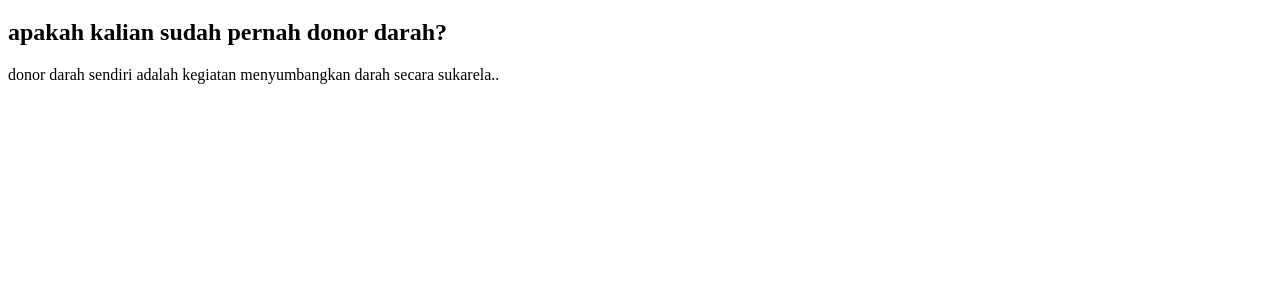
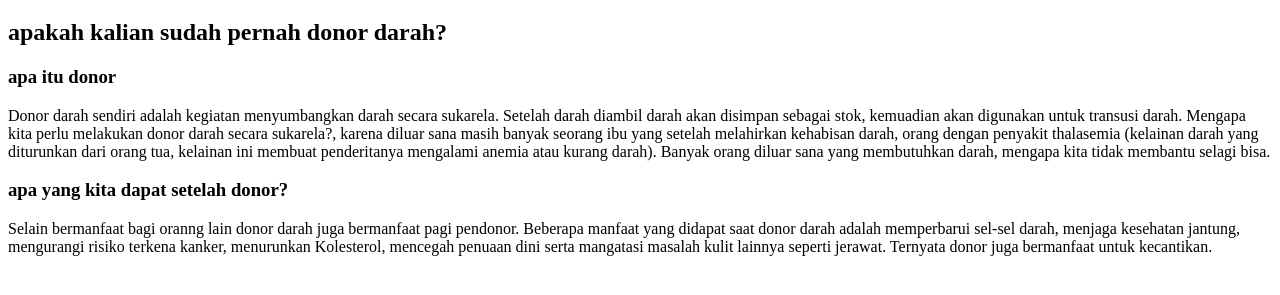
Before and after one commit to shalsabilla04/shalsabilla, a plain HTML site: page index.html in a window 1280 px wide. Shown: the part 61-356 px from the top of the page. Drawn offline with Linux system fonts and the light colour scheme.

Commit message:
Update index.html

```diff
--- a/index.html
+++ b/index.html
@@ -7,7 +7,10 @@
 
 <h1>Donor Darah Saat Pandemi</h1>
 <h2>apakah kalian sudah pernah donor darah?</h2>
-<p>donor darah sendiri adalah kegiatan menyumbangkan darah secara sukarela..</p>
-
+  <h3>apa itu donor</h3>
+<p>Donor darah sendiri adalah kegiatan menyumbangkan darah secara sukarela. Setelah darah diambil darah akan disimpan sebagai stok, kemuadian akan digunakan untuk transusi darah. Mengapa kita perlu melakukan donor darah secara sukarela?, karena diluar sana masih banyak seorang ibu yang setelah melahirkan kehabisan darah, orang dengan penyakit thalasemia (kelainan darah yang diturunkan dari orang tua, kelainan ini membuat penderitanya mengalami anemia atau kurang darah). Banyak orang diluar sana yang membutuhkan darah, mengapa kita tidak membantu selagi bisa. </p>
+<h3>apa yang kita dapat setelah donor?</h3>
+  <p>Selain bermanfaat bagi oranng lain donor darah juga bermanfaat pagi pendonor. Beberapa manfaat yang didapat saat donor darah adalah  memperbarui sel-sel darah, menjaga kesehatan jantung, mengurangi risiko terkena kanker, menurunkan Kolesterol, mencegah penuaan dini serta mangatasi masalah kulit lainnya seperti jerawat. Ternyata donor juga bermanfaat untuk kecantikan.</p>
+<p>
 </body>
 </html>
```
